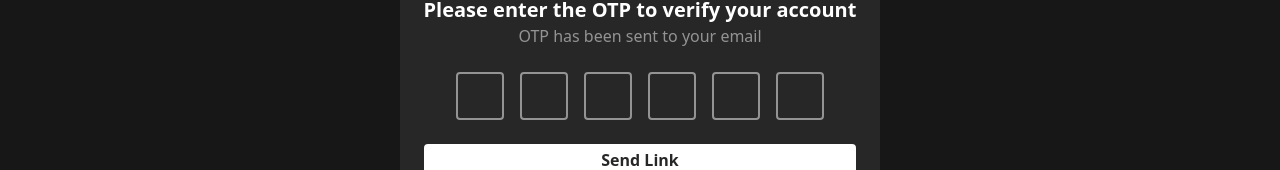
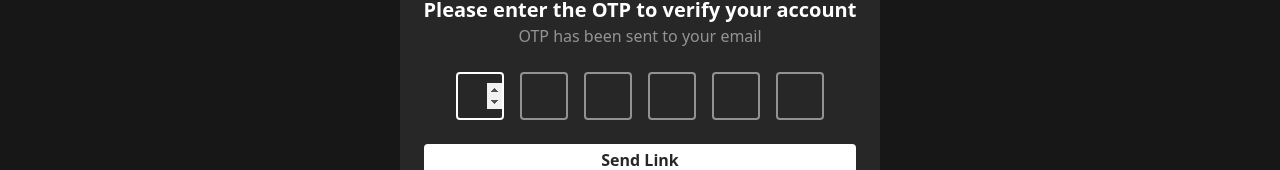
Before and after one commit to tprazniewski/ReviewApp, a React (Create React App) app in the folder frontend/: page /auth/verification in a window 1280 px wide. Shown: the part 314-484 px from the top of the page. Built offline with nearby package versions, Linux system fonts and the light colour scheme.

Commit message:
working on EmailVerification Section

```diff
--- a/frontend/src/components/auth/EmailVerification.jsx
+++ b/frontend/src/components/auth/EmailVerification.jsx
@@ -1,4 +1,4 @@
-import React, { useState } from "react";
+import React, { useEffect, useState, useRef } from "react";
 import CustomLink from "../CustomLink";
 import Container from "../Container";
 import FormInput from "../form/FormInput";
@@ -9,6 +9,21 @@ const OTP_LENGTH = 6;
 
 export default function EmailVerification() {
   const [otp, setOtp] = useState(new Array(OTP_LENGTH).fill(""));
+  const [activeOtpIndex, setActiveOtpIndex] =useState(0)
+
+  const inputRef = useRef()
+  //e.target.value
+  const handleOtpChange= ({target}, index) => {
+    const {value} =target
+    console.log(value)
+    setActiveOtpIndex(index+1)
+    // setOtp([value])
+  }
+
+  useEffect(()=> {
+    inputRef.current?.focus()
+  },[activeOtpIndex])
+
   return (
     <div className="fixed inset-0 bg-primary -z-10 flex justify-center items-center">
       <Container>
@@ -24,8 +39,12 @@ export default function EmailVerification() {
             {otp.map((_, index) => {
               return (
                 <input
+                  ref={activeOtpIndex=== index ? inputRef : null}
+                  key={index}
                   type="number"
-                  className="w-12 h-12 border-2 rounded border-dark-subtle focus:border-white bg-transparent outline-none text-center text-white text-xl "
+                  value={otp[index] || ''}
+                  onChange = {(e) => handleOtpChange(e,index)}
+                  className="w-12 h-12 border-2 rounded border-dark-subtle focus:border-white bg-transparent outline-none text-center text-white text-xl .spin-button-none:"
                 ></input>
               );
             })}
--- a/frontend/src/index.css
+++ b/frontend/src/index.css
@@ -1,4 +1,7 @@
-
+.spin-button-none::-webkit-outer-spin-button,
+.spin-button-none::-webkit-inner-spin-button {
+    appearance: none;
+}
 @tailwind base;
 @tailwind components;
 @tailwind utilities;
```
